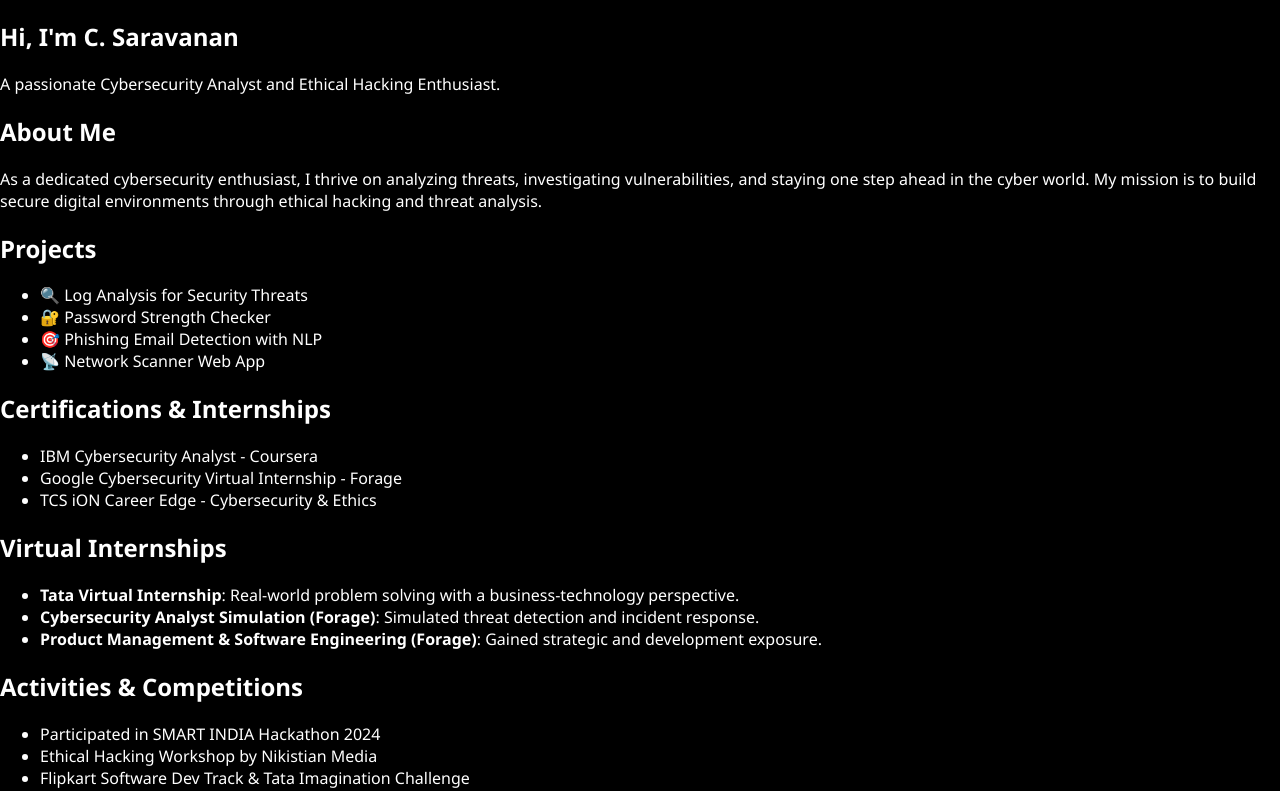
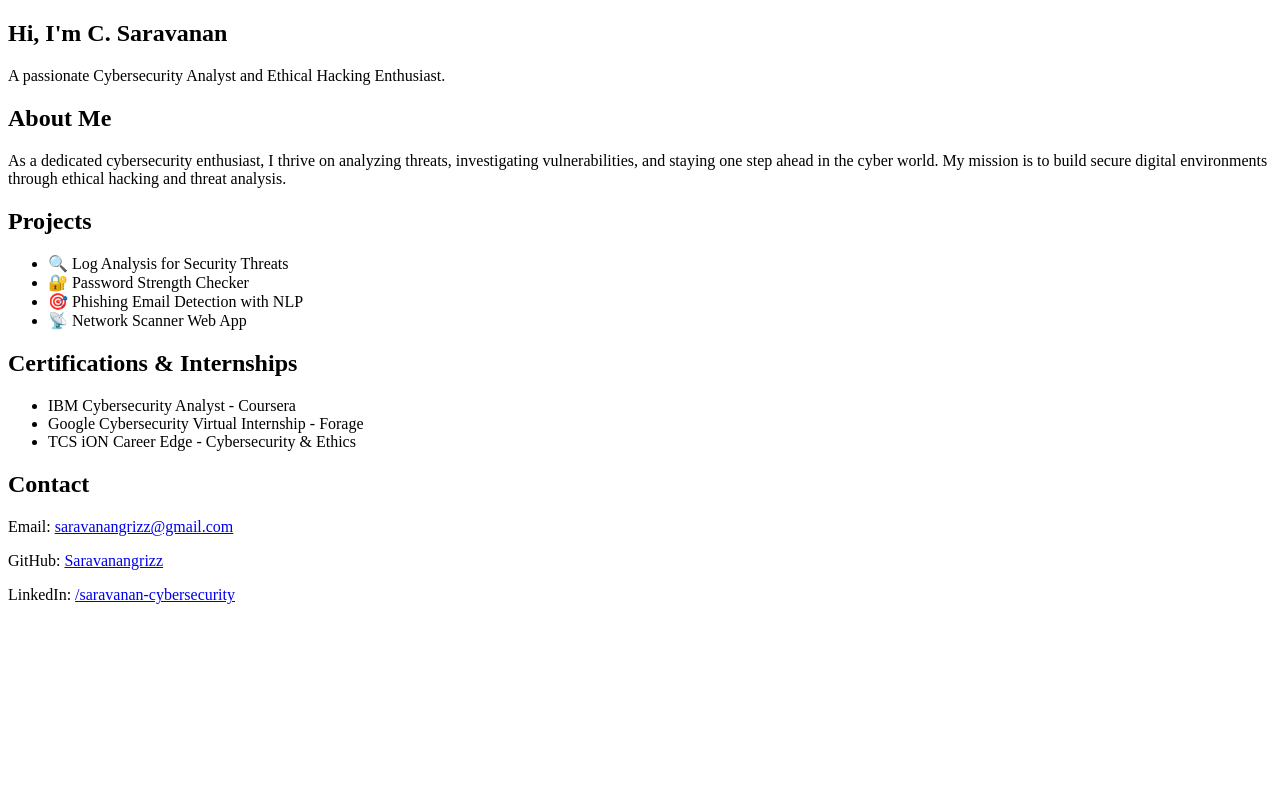
Before and after one commit to Saravanangrizz/My_Cybersecurity_portfolio, a React (Create React App) app: page / in a window 1280 px wide. Shown: the top 791 px of the page. Built offline with nearby package versions, Linux system fonts and the light colour scheme.

Commit message:
Update App.js

```diff
--- a/src/App.js
+++ b/src/App.js
@@ -1,24 +1,20 @@
+import React from 'react';
 import Hero from './components/Hero';
 import About from './components/About';
 import Projects from './components/Projects';
 import Certifications from './components/Certifications';
-import Experience from './components/Experience';
-import Activities from './components/Activities';
 import Contact from './components/Contact';
-import './index.css';
 
-function App() {
+const App = () => {
   return (
-    <>
+    <div>
       <Hero />
       <About />
       <Projects />
       <Certifications />
-      <Experience />
-      <Activities />
       <Contact />
-    </>
+    </div>
   );
-}
+};
 
 export default App;
```
